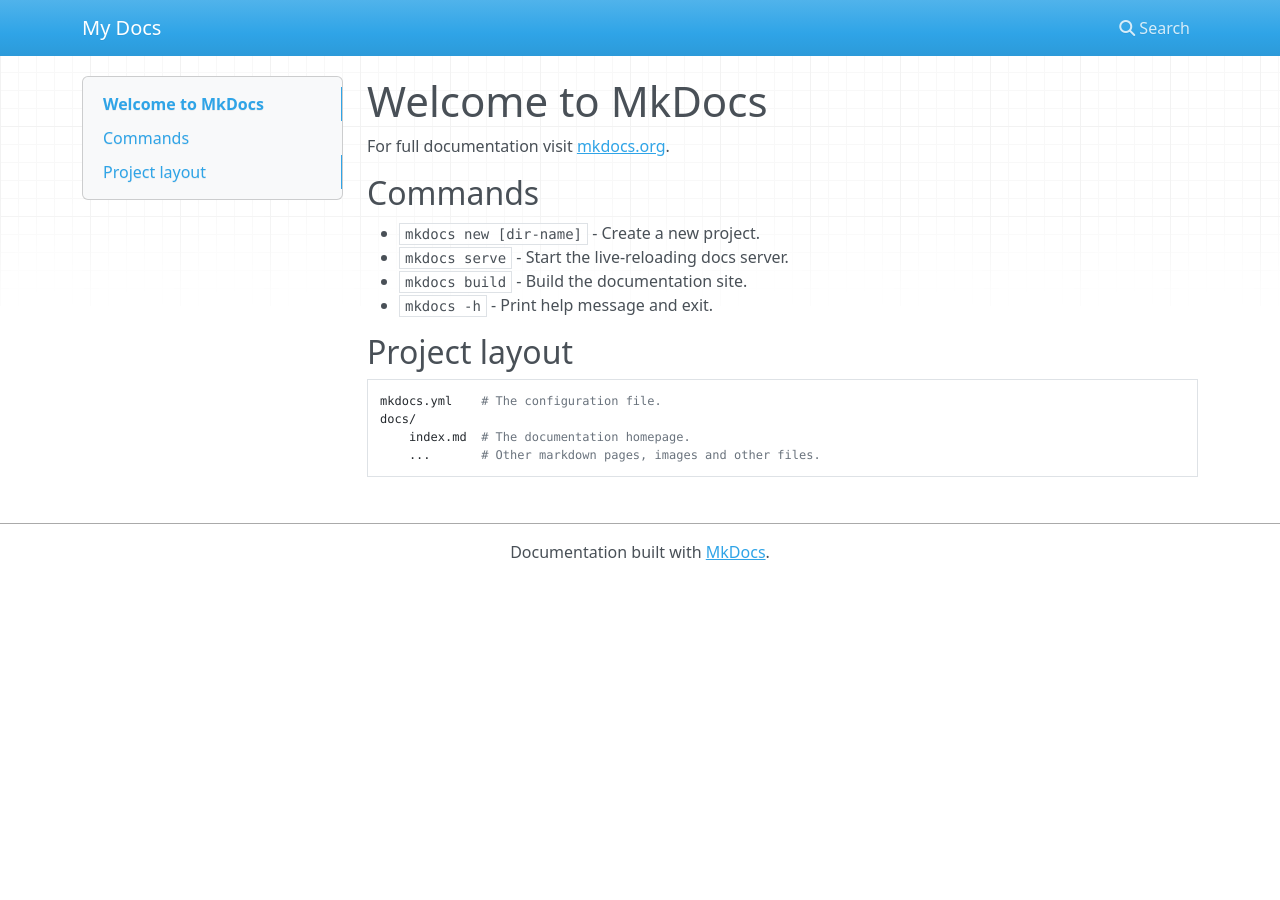
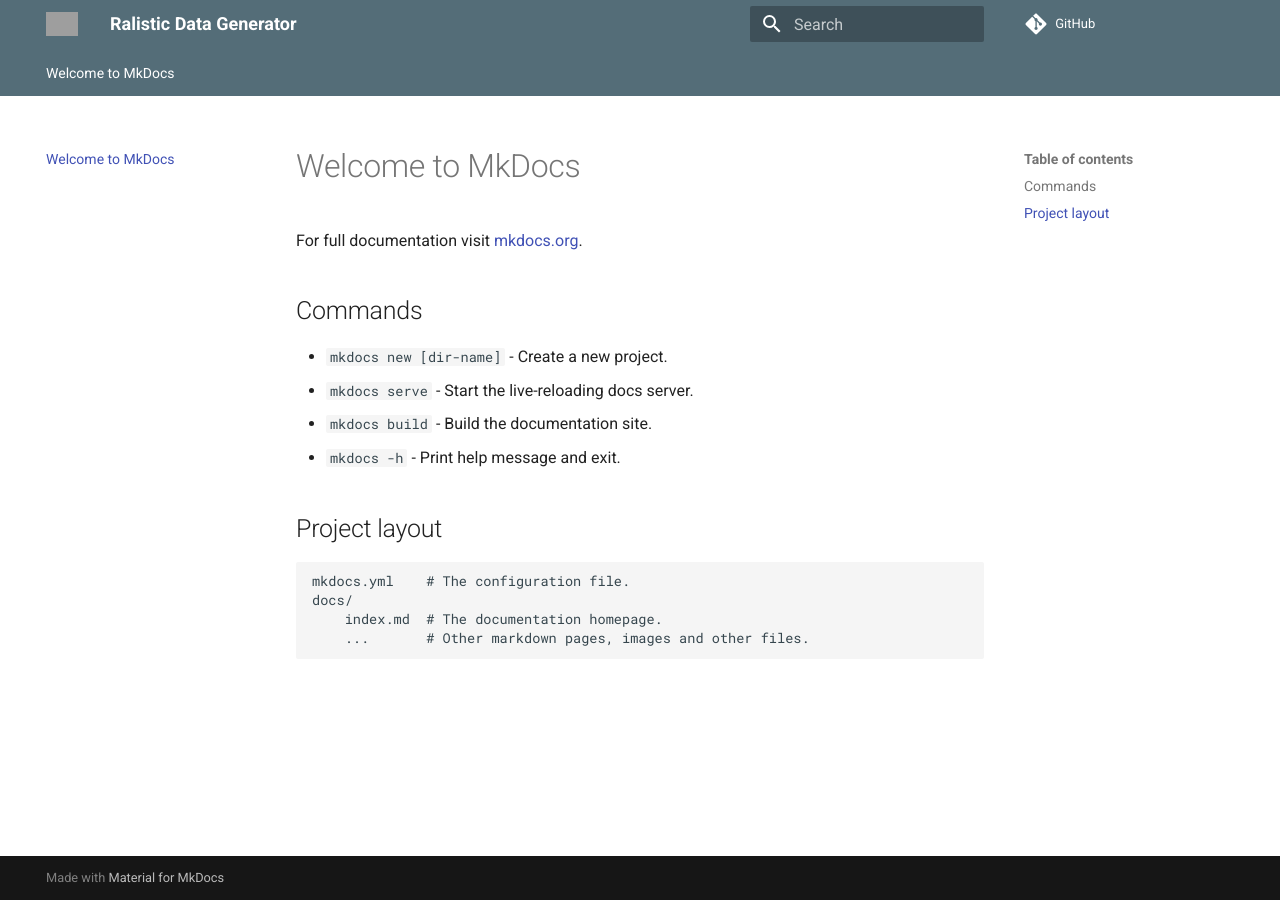
Before and after one commit to logaritex/data-generator-docs, an MkDocs documentation site: the page built from docs/index.md, in a window 1280 px wide. Built offline with MkDocs 1.6.1 and Material for MkDocs 9.7.7, drawn with Linux system fonts in a browser that asks for light colours; nearby versions of some CDN libraries; comment, search, counter and statistics services are not loaded; grey boxes are pictures that could not be loaded.

Commit message:
set material theme

```diff
--- a/mkdocs.yml
+++ b/mkdocs.yml
@@ -1 +1,23 @@
-site_name: My Docs
+site_name: Ralistic Data Generator
+
+theme:
+  features:
+    - navigation.tabs
+  name: material
+  logo: assets/icon-tanzu.svg
+  favicon: assets/icon-tanzu.svg
+  palette:
+    primary: blue grey
+    accent: cyan
+
+repo_url: https://github.com/logaritex/data-generator
+
+
+markdown_extensions:
+  - pymdownx.highlight:
+      anchor_linenums: true
+  - pymdownx.inlinehilite
+  - pymdownx.snippets
+  - pymdownx.superfences
+  - pymdownx.tabbed:
+      alternate_style: true
```
